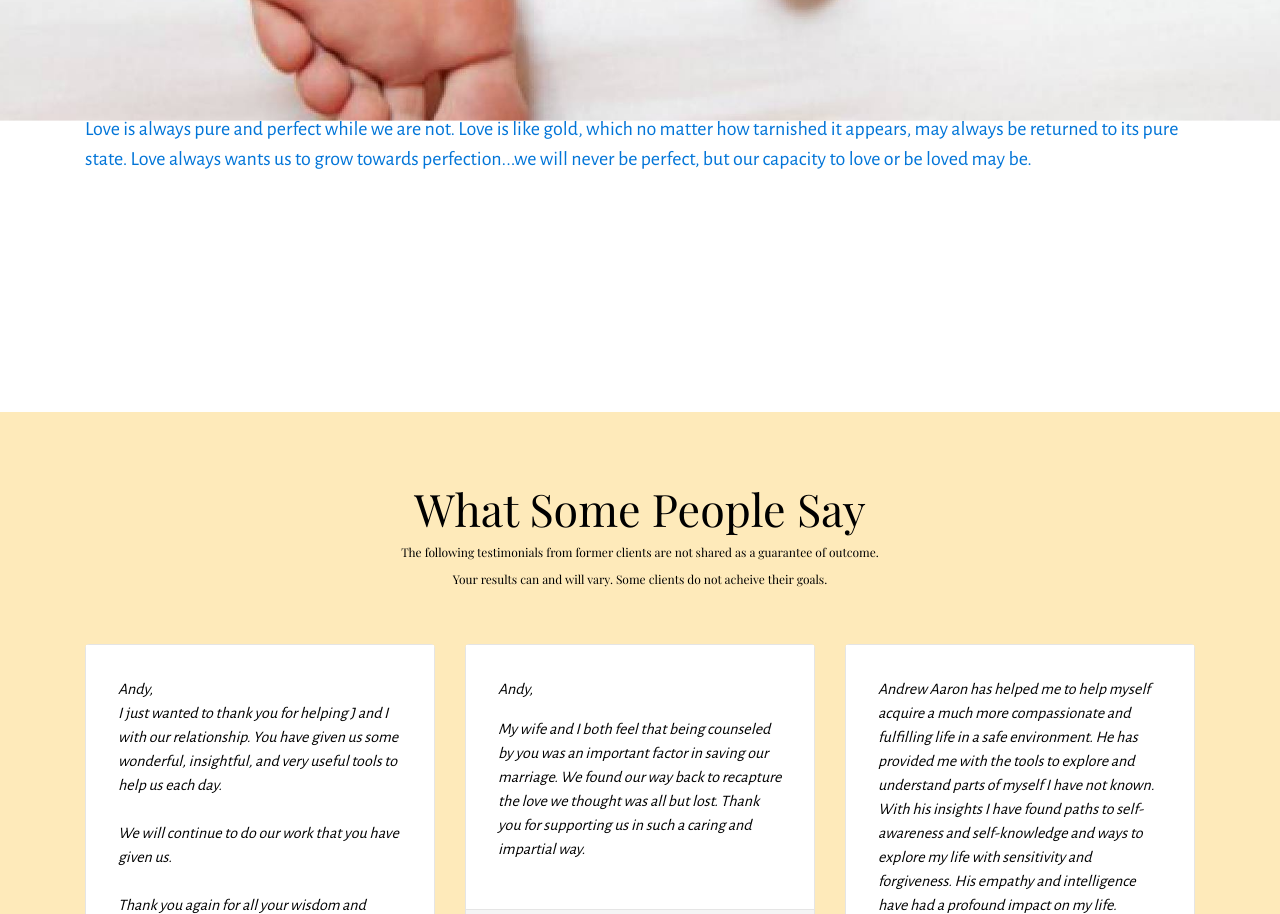
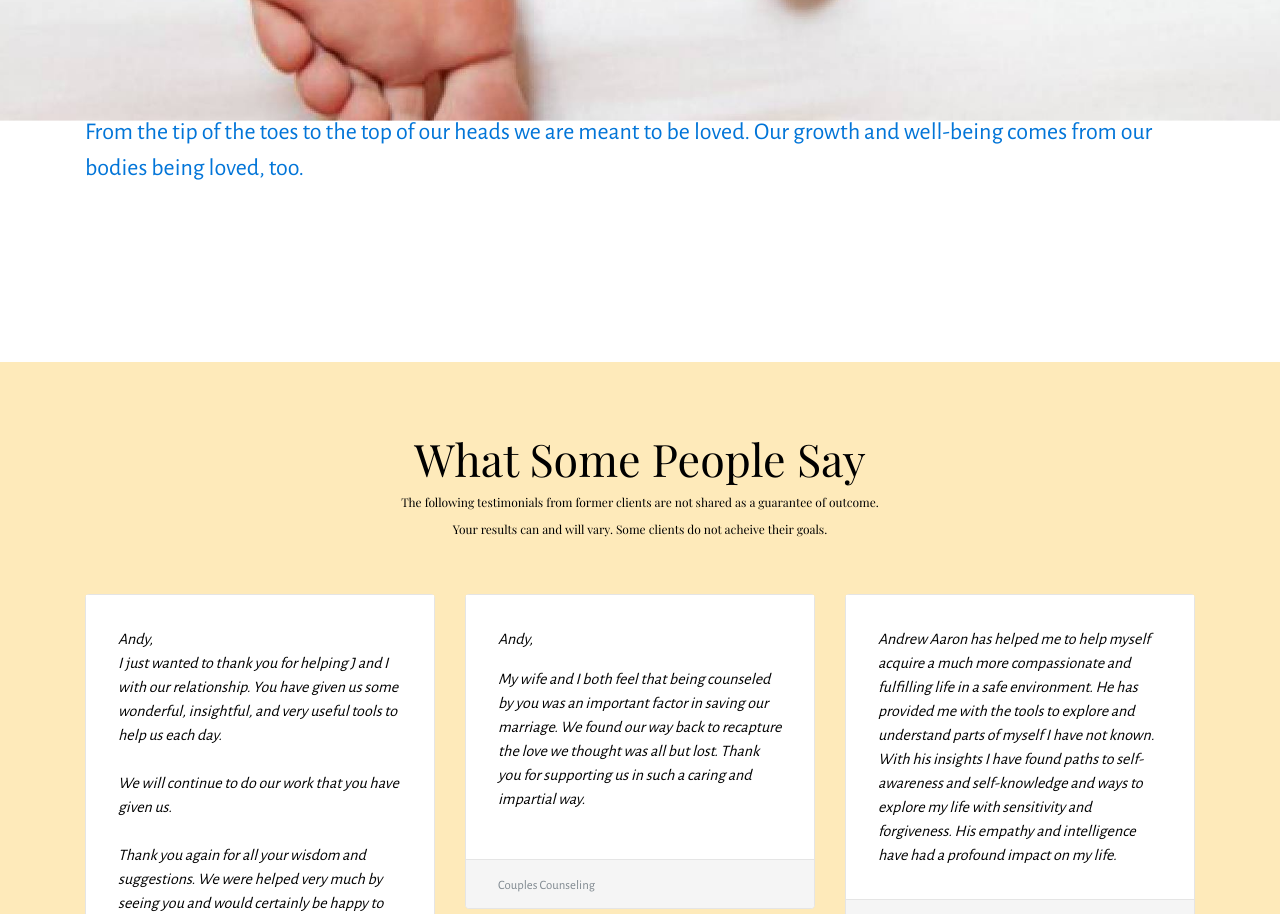
Before and after one commit to jandradejr/HelpforPassion, a plain HTML site: page index.html in a window 1280 px wide. Shown: the part 2870-3784 px from the top of the page. Drawn offline with nearby package versions, Linux system fonts and the light colour scheme.

Commit message:
create github pages

```diff
--- a/assets/mobirise/css/mbr-additional.css
+++ b/assets/mobirise/css/mbr-additional.css
@@ -70,6 +70,7 @@
 }
 #content5-7 P {
   color: #0275d8;
+  font-size: 24px;
 }
 #testimonials1-8 .mbr-section-title DIV {
   font-size: 12px;
--- a/index.html
+++ b/index.html
@@ -209,7 +209,7 @@
     <div class="mbr-overlay" style="opacity: 0.7; background-color: rgb(255, 255, 255);"></div>
     <div class="container">
         <h3 class="mbr-section-title display-2">Sexual Healing</h3>
-        <div class="lead"><p>Love is always pure and perfect while we are not. Love is like gold, which no matter how tarnished it appears, may always be returned to its pure state. Love always wants us to grow towards perfection...we will never be perfect, but our capacity to love or be loved may be. </p><p><br></p></div>
+        <div class="lead"><p>From the tip of the toes to the top of our heads we are meant to be loved. Our growth and well-being comes from our bodies being loved, too.</p></div>
     </div>
 </section>
 
@@ -277,7 +277,7 @@
 
                 <div data-form-alert="true"><div hidden="" data-form-alert-success="true">Thanks for filling out form!</div></div>
                 <form action="https://mobirise.com/" method="post" data-form-title="Contact me">
-                    <input type="hidden" value="FvQ/9C6ftdzKwHbWdxBUo23IOmkAY/tX297SOdSt6jfV4sE+rNW2S/aNwt4JoWpHCcNogguequdh/zlkdizWbMKMejdD1LoTSuhYH4IADoBKG7WJ8ln27/nhuSIjdhL7" data-form-email="true">
+                    <input type="hidden" value="BPc+O2C5vWXRSoiZdRwTp+VmJ6rGX+n7CmafWpPFyIkv8ca7TvT0w41Ivcg/GaE3zGmFiutg1Qi8f+0wejInMDc4v+kOTkULeoOzhKQMeRO8XwlEXUUea/IKMVap7jpH" data-form-email="true">
                     <div class="form-group">
                         <input type="text" class="form-control" name="name" required="" placeholder="Name*" data-form-field="Name">
                     </div>
```
Also changed, not shown: 1 other file.
